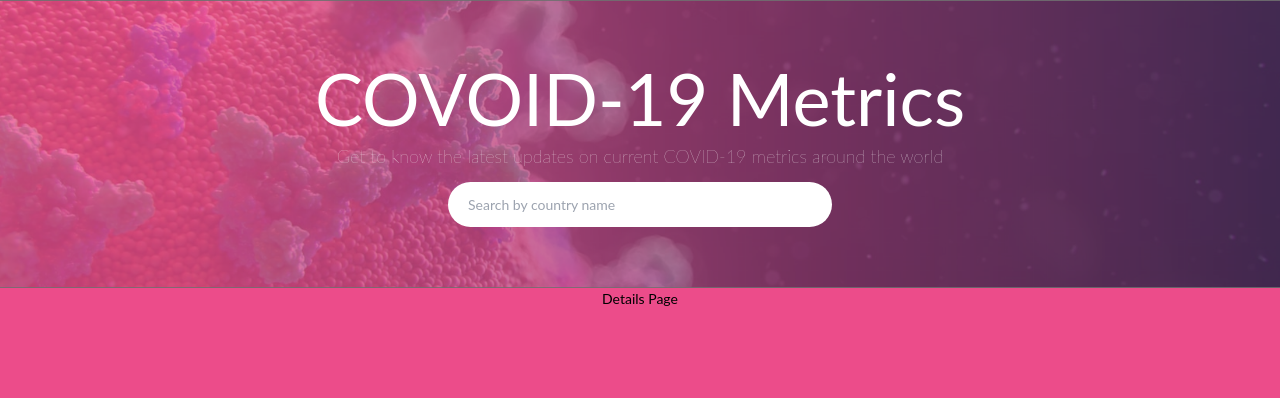
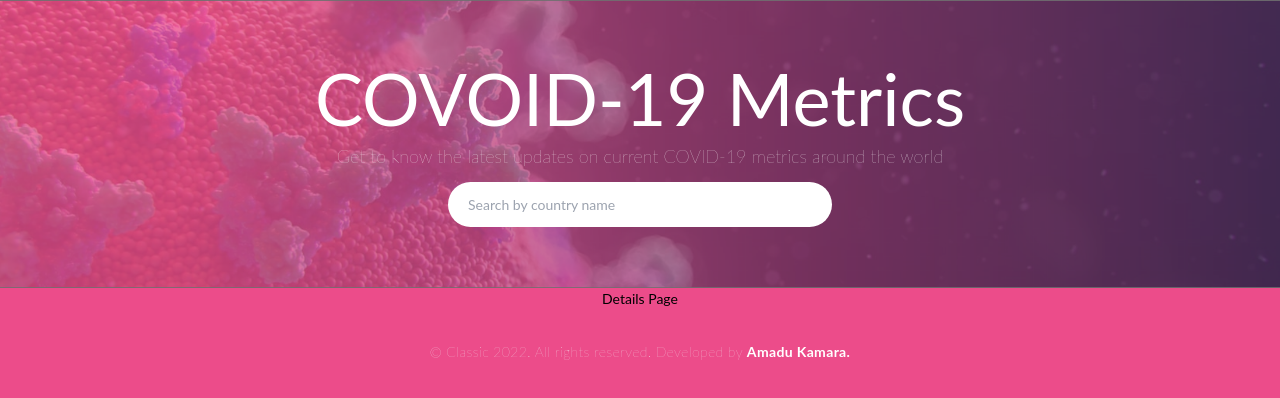
Before and after one commit to AmaduKamara/covid-metrics-data, a React (Create React App) app: page /1 in a window 1280 px wide. Shown: the top 398 px of the page. Built offline with nearby package versions, Linux system fonts and the light colour scheme.

Commit message:
Add footer

```diff
--- a/src/App.js
+++ b/src/App.js
@@ -4,6 +4,7 @@ import { Routes, Route } from 'react-router-dom';
 import Hero from './components/Hero';
 import Home from './pages/Home';
 import Details from './pages/Details';
+import Footer from './components/Footer';
 
 function App() {
   return (
@@ -13,6 +14,7 @@ function App() {
         <Route path="/" element={<Home />} />
         <Route path="/:id" element={<Details />} />
       </Routes>
+      <Footer />
     </div>
   );
 }
--- a/src/components/Country.jsx
+++ b/src/components/Country.jsx
@@ -2,7 +2,7 @@ import { PropTypes } from 'prop-types';
 import { BsArrowRightCircle } from 'react-icons/bs';
 
 const Country = ({ country, TotalConfirmed }) => (
-  <div className="border border-pink-600 p-5">
+  <div className="border border-pink-300 p-5 country">
     <div className="flex justify-end items-end">
       <BsArrowRightCircle />
     </div>
--- /dev/null
+++ b/src/components/Footer.jsx
@@ -0,0 +1,14 @@
+import React from 'react';
+
+const Footer = () => (
+  <div className="py-8 flex justify-center items-center">
+    <h1 className="font-thin text-gray-100 tracking-wide">
+      &copy; Classic 2022. All rights reserved. Developed by
+      {' '}
+      <a className="text-white font-bold" href="https://github.com/AmaduKamara">Amadu Kamara.</a>
+      {' '}
+    </h1>
+  </div>
+);
+
+export default Footer;
--- a/src/index.css
+++ b/src/index.css
@@ -19,3 +19,10 @@ body {
   background-size: cover;
   background-position: center;
 }
+
+.country {
+  background: url('./images/Country\ background.png');
+  background-repeat: no-repeat;
+  background-size: cover;
+  background-position: center;
+}
```
Also changed, not shown: src/images/Country background.png (added).
